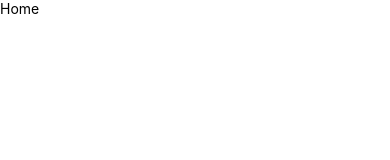
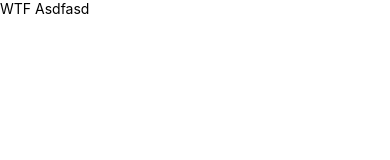
Before and after one commit to c4chris124/NFT-Market-App, a React Native app: screen /Home in a window 390 px wide. Shown: the top 160 px of the page. Built offline with nearby package versions, Linux system fonts and the light colour scheme.

Commit message:
Refactoring app component

```diff
--- a/App.js
+++ b/App.js
@@ -4,24 +4,27 @@ import { useFonts } from "expo-font";
 import Home from "./screens/Home";
 import Details from "./screens/Details";
 
- const App = () => {
-  const Stack = createStackNavigator()
-  const theme = {
-    ...DefaultTheme,
-    colors: {
-      ...DefaultTheme.colors,
-      background: "transparent"
-    }
-  }
+const Stack = createStackNavigator();
+const theme = {
+  ...DefaultTheme,
+  colors: {
+    ...DefaultTheme.colors,
+    background: "transparent",
+  },
+};
 
+const App = () => {
   return (
     <NavigationContainer theme={theme}>
-      <Stack.Navigator screenOptions={{headerShown: false}} initialRouteName="Home">
-        <Stack.Screen name="Home" component={Home}/>
-        <Stack.Screen name="Details" component={Details}/>
+      <Stack.Navigator
+        screenOptions={{ headerShown: false }}
+        initialRouteName="Home"
+      >
+        <Stack.Screen name="Home" component={Home} />
+        <Stack.Screen name="Details" component={Details} />
       </Stack.Navigator>
     </NavigationContainer>
   );
-}
+};
 
-export default App
+export default App;
--- a/screens/Home.jsx
+++ b/screens/Home.jsx
@@ -2,7 +2,7 @@ import { Text } from "react-native"
 
 const Home = () => {
   return (
-    <Text>Home</Text>
+    <Text>WTF Asdfasd</Text>
   )
 }
 
```
